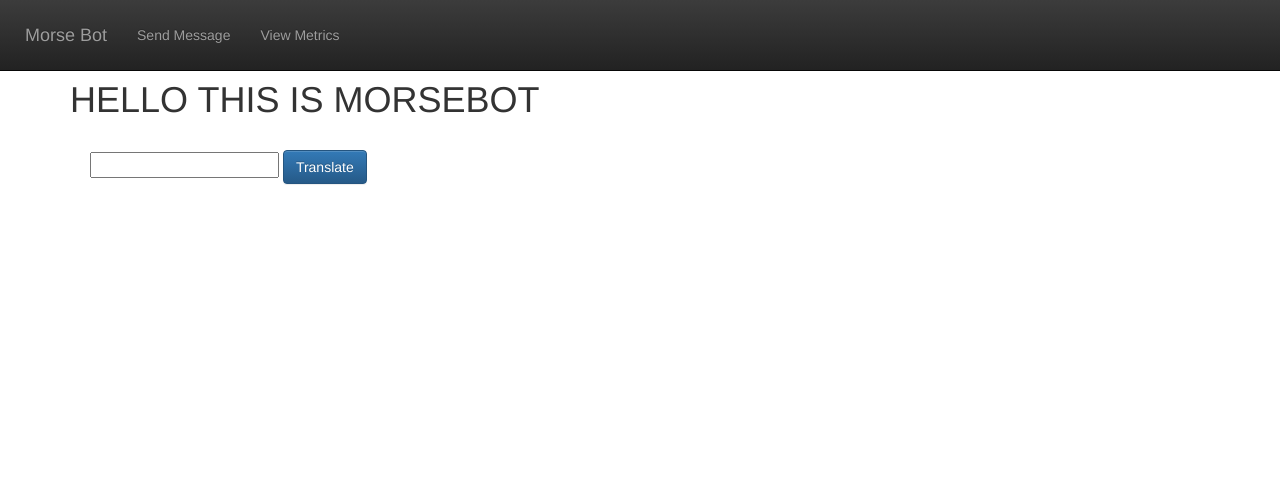
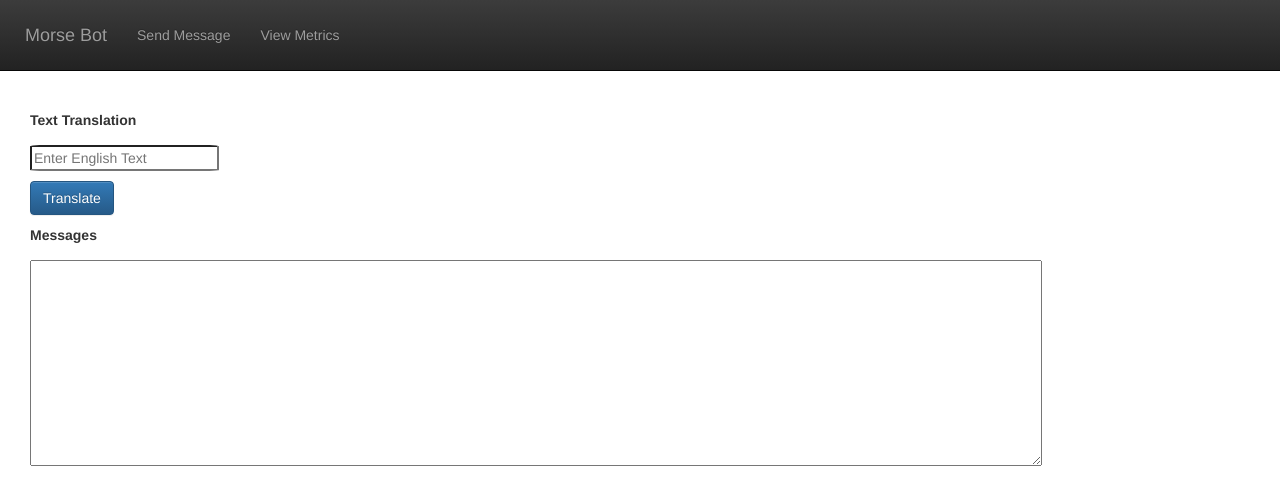
Before and after one commit to rsandeep15/MorseBot, a plain HTML site: page index.html in a window 1280 px wide. Drawn offline with nearby package versions, Linux system fonts and the light colour scheme.

Commit message:
Basic UI for Message Translation and Displaying Done
TODO: Setup JQuery for view switching

```diff
--- a/css/styles.css
+++ b/css/styles.css
@@ -16,11 +16,30 @@
 }
 body{
   margin: 10px;
+  margin-left: auto;
+  margin-right: auto;
   display: block;
-  padding-top: 50px;
+  align-items: center;
+  padding-top: 100px;
 }
 #translation {
-  padding: 20px;
-  margin: auto;
   display: block;
+  width:100%;
+  height: 100%;
 }
+#englishField {
+  margin-top: 10px;
+  margin-bottom: 10px;
+  display:flex;
+  border-radius: 5%;
+}
+.view-messages {
+  margin-top: 10px;
+  width: 100%;
+  height: 100%;
+}
+#messages {
+  margin-top: 10px;
+  width: 100%;
+  overflow: auto;
+}
--- a/index.html
+++ b/index.html
@@ -32,13 +32,18 @@
         </ul>
       </div>
     </nav>
-    <div class="container">
-      <h1> HELLO THIS IS MORSEBOT </h1>
-      <div class="input-group" id="translation">
-        <input type="text" aria-label="...">
-        <button class="btn btn-primary" aria-label="...">Translate</button>
+    <div class="container" id="translation">
+      <div class="col-md-10">
+        <div class="input-group" >
+          <label for="englishField">Text Translation</label>
+          <input id="englishField" type="text" aria-label="..." placeholder="Enter English Text">
+          <button class="btn btn-primary" aria-label="...">Translate</button>
+        </div>
+        <div class="view-messages pre-srollable">
+          <label for="messages">Messages</label>
+          <textarea id="messages" rows="10" cols="20" readonly></textarea>
+        </div>
       </div>
     </div>
-
   </body>
   </html>
```
